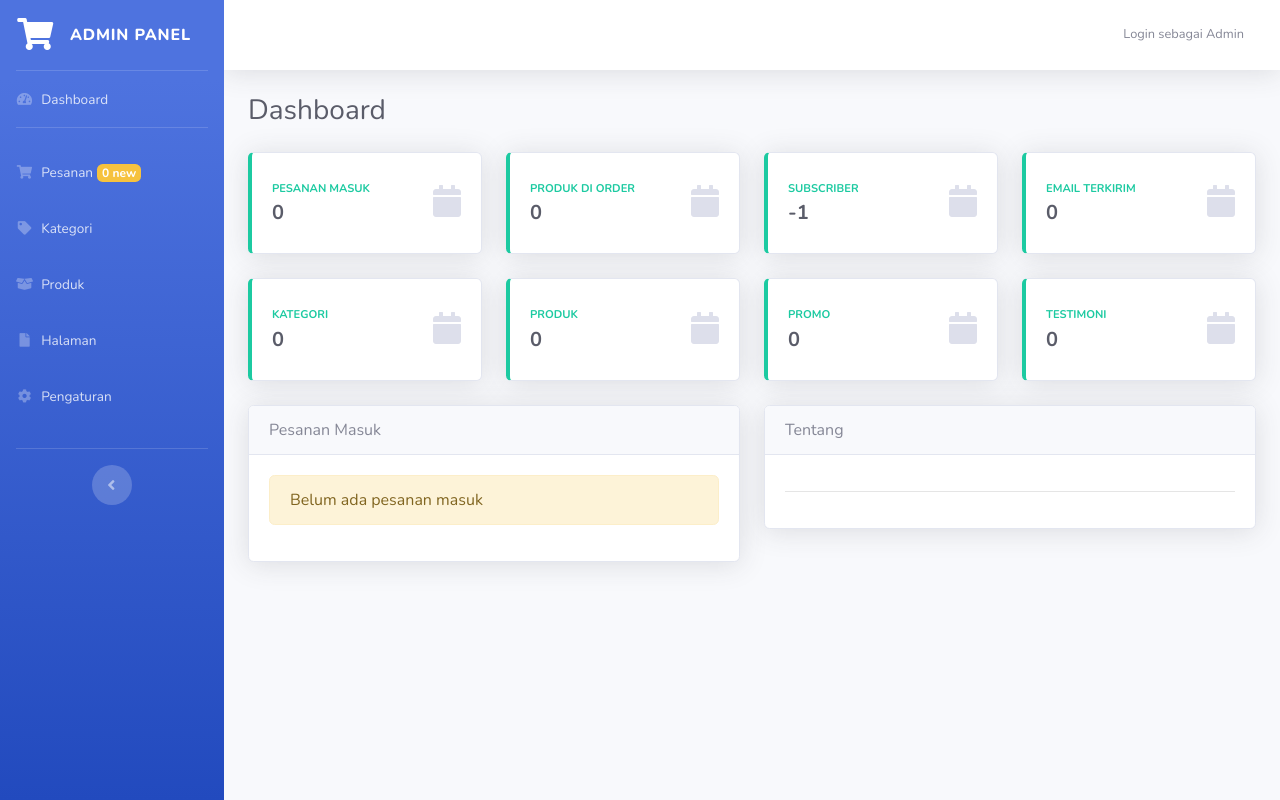
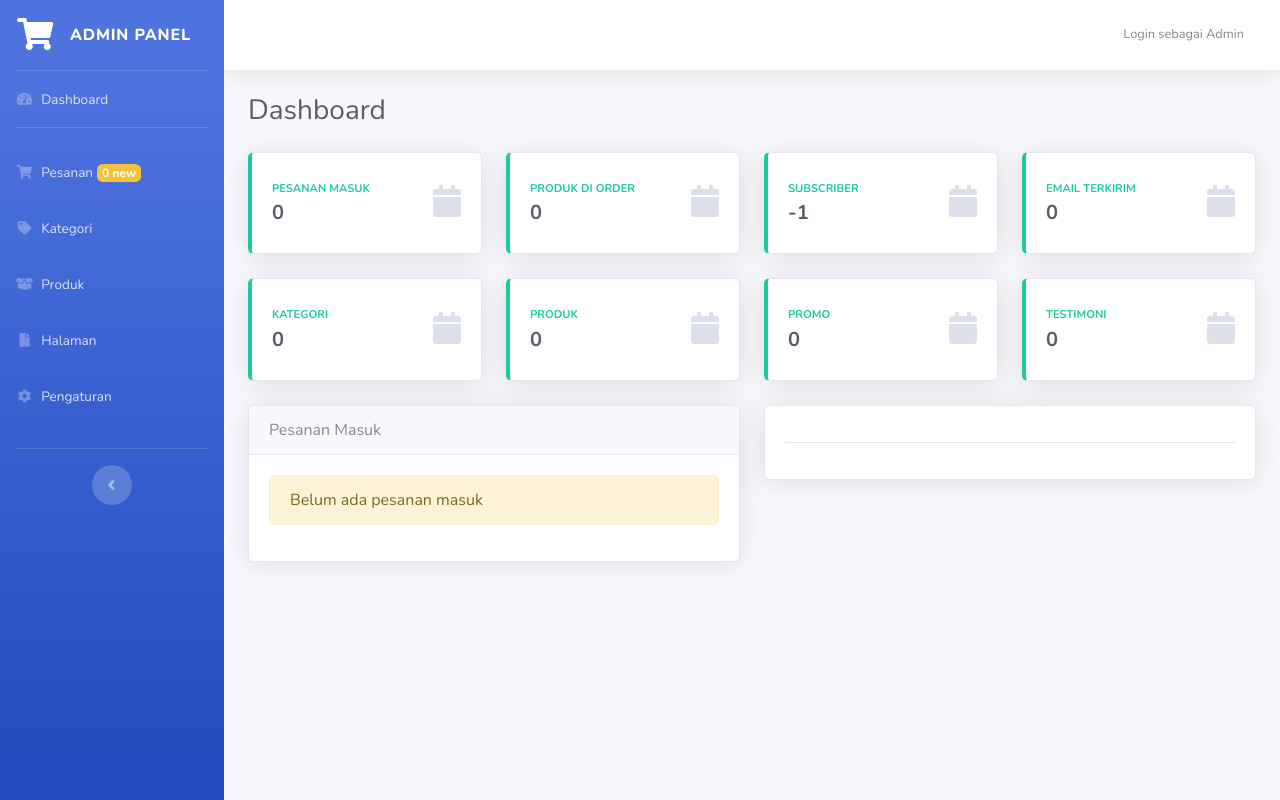
Before and after one commit to fajarspace/sandioPetcare, a CodeIgniter app: page /TokoKuViaWAV1/administrator in a window 1280 px wide. Run offline with CodeIgniter, Linux system fonts and the light colour scheme; the visitor is signed in with stand-in values (Sample User, id 1); data that the repository does not hold is empty; some libraries are stand-ins or nearby versions.

Commit message:
rebuilding site Fri Jun 10 23:39:01 WIB 2022

```diff
--- a/application/views/administrator/index.php
+++ b/application/views/administrator/index.php
@@ -181,9 +181,7 @@
     <?php $desc = $this->db->get('settings')->row_array(); ?>
     <div class="col-md-6 mb-3">
         <div class="card shadow">
-            <div class="card-header">
-                Tentang <?= $this->Settings_model->general()["app_name"]; ?>
-            </div>
+
             <div class="card-body">
                 <?= $desc['short_desc']; ?>
                 <hr>
```
